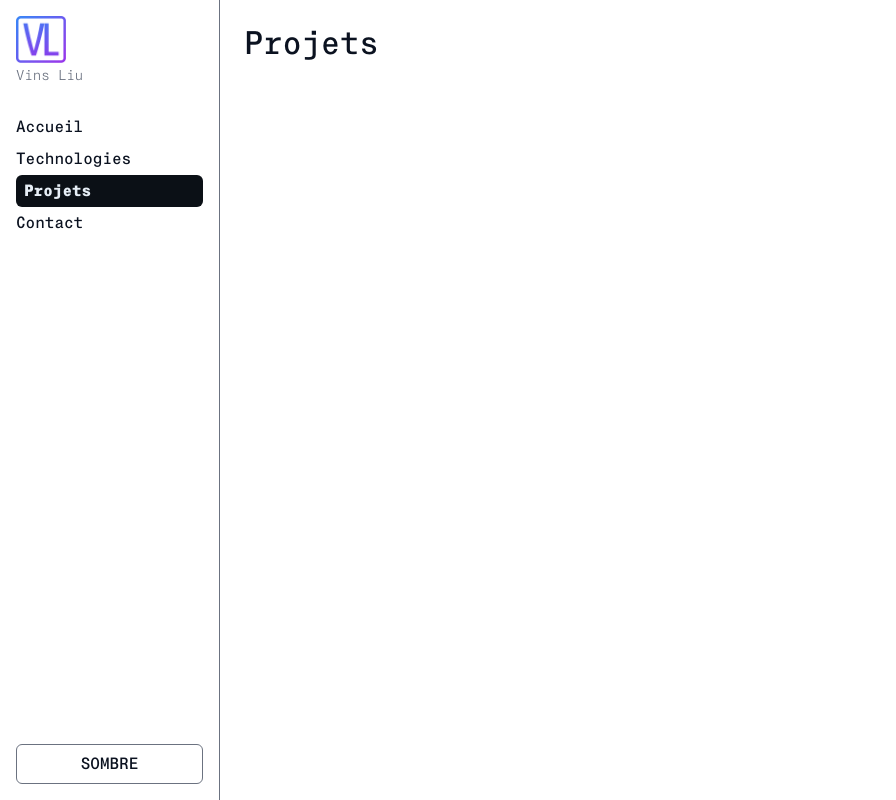
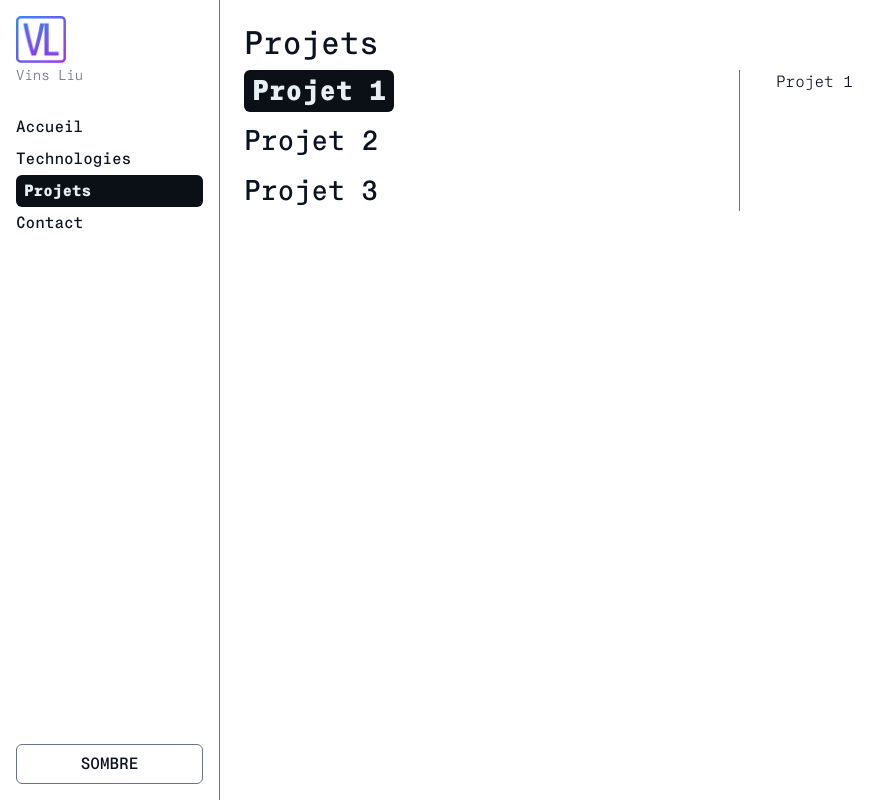
Before and after one commit to vinsliu/didactic-potato, a React (Vite) app: page /didactic-potato/projects in a window 1280 px wide. Shown: the whole page, without its empty margins (0-896 px from the left). Built offline with nearby package versions, Linux system fonts and the light colour scheme.

Commit message:
SplitPanel component

```diff
--- a/src/assets/css/style.css
+++ b/src/assets/css/style.css
@@ -166,81 +166,68 @@
   box-shadow: none;
 }
 
-.page-section--grid {
+.split-panel {
   display: grid;
   grid-template-columns: 1fr;
   grid-auto-rows: auto;
   gap: 1rem;
 }
-.page-section--grid > :nth-child(1) {
-  margin: 0 0 0.5rem 0;
-}
-@media (min-width: 720px) {
-  .page-section--grid {
-    grid-template-columns: 1fr 1fr;
-    grid-template-rows: auto 1fr;
-    gap: 1rem;
-  }
-  .page-section--grid > :nth-child(1) {
-    grid-column: 1/-1;
-    grid-row: 1/2;
-  }
-  .page-section--grid > :nth-child(2) {
-    grid-column: 1/2;
-    grid-row: 2/3;
-    align-self: start;
-    padding-right: 0.5rem;
-    border-right: 1px solid var(--muted);
-  }
-  .page-section--grid > :nth-child(3) {
-    grid-column: 2/3;
-    grid-row: 2/3;
-    padding-left: 1rem;
-  }
-}
-
-/* Styles specific to the Technologies page */
-.technologies h2 {
-  margin: 0 0 0.5rem 0;
-}
-.technologies .tech-grid {
+.split-panel .split-controls {
   display: flex;
   flex-direction: column;
   gap: 0.5rem;
 }
-.technologies .tech-grid h3 {
+.split-panel .split-controls h3 {
   margin: 0;
 }
-.technologies .tech-grid .nav-link {
+.split-panel .split-controls .nav-link {
   display: inline-block;
   padding: 0.25rem 0;
   color: var(--text);
   border-radius: 6px;
   transition: background-color 150ms ease, color 150ms ease, padding-left 150ms ease, padding-right 150ms ease;
 }
-.technologies .tech-grid .nav-link:hover {
+.split-panel .split-controls .nav-link:hover {
   background: var(--hover-bg);
   color: var(--hover-text);
   padding-left: 0.5rem;
   padding-right: 0.5rem;
 }
-.technologies .tech-grid .nav-link.active {
+.split-panel .split-controls .nav-link.active {
   font-weight: 600;
   background: var(--hover-bg);
   color: var(--hover-text);
   padding-left: 0.5rem;
   padding-right: 0.5rem;
 }
-.technologies .tech-panels {
+.split-panel .split-content {
   margin-top: 0;
 }
-.technologies .tech-panels .tech-panel {
+.split-panel .split-content .split-item {
   display: none;
 }
-.technologies .tech-panels .tech-panel.is-active {
+.split-panel .split-content .split-item.is-active {
   display: block;
 }
+@media (min-width: 720px) {
+  .split-panel {
+    grid-template-columns: 1fr 1fr;
+    align-items: start;
+    gap: 1.25rem;
+  }
+  .split-panel .split-controls {
+    padding-right: 0.5rem;
+    border-right: 1px solid var(--muted);
+  }
+  .split-panel .split-content {
+    padding-left: 1rem;
+  }
+}
 
+/* Technologies page styles
+   Most of the layout and component presentation is handled by
+   `components/_tech-split.scss` (TechSplit component). Keep this file
+   for any page-specific overrides in the future. */
 /* Home page specific styles (placeholder) */
 .home-page .hero {
   margin-bottom: 1.5rem;
--- a/src/assets/scss/components/_index.scss
+++ b/src/assets/scss/components/_index.scss
@@ -8,4 +8,4 @@
 // Import component partials
 @import "nav";
 @import "header";
-@import "page-section-grid";
+@import "split-panel";
--- /dev/null
+++ b/src/assets/scss/components/_split-panel.scss
@@ -0,0 +1,56 @@
+// Component: Split panel
+// Styles for the generic SplitPanel component. Kept under components
+// so the component is portable across pages.
+
+.split-panel {
+  // Layout: stacked on small screens, two columns on wider screens
+  display: grid;
+  grid-template-columns: 1fr;
+  grid-auto-rows: auto;
+  gap: 1rem;
+
+  // Controls occupy the first slot, content flows after
+  .split-controls {
+    display: flex;
+    flex-direction: column;
+    gap: 0.5rem;
+
+    h3 { margin: 0; }
+
+    .nav-link {
+      display: inline-block;
+      padding: 0.25rem 0;
+      color: var(--text);
+      border-radius: 6px;
+      transition: background-color 150ms ease, color 150ms ease, padding-left 150ms ease, padding-right 150ms ease;
+
+      &:hover { background: var(--hover-bg); color: var(--hover-text); padding-left: 0.5rem; padding-right: 0.5rem; }
+
+      &.active { font-weight: 600; background: var(--hover-bg); color: var(--hover-text); padding-left: 0.5rem; padding-right: 0.5rem; }
+    }
+  }
+
+  .split-content {
+    margin-top: 0;
+
+    .split-item { display: none; }
+    .split-item.is-active { display: block; }
+  }
+
+  @media (min-width: 720px) {
+    // Desktop: left column for controls, right for content
+    grid-template-columns: 1fr 1fr;
+    align-items: start;
+    gap: 1.25rem;
+
+    .split-controls {
+      // left column styling
+      padding-right: 0.5rem;
+      border-right: 1px solid var(--muted);
+    }
+
+    .split-content {
+      padding-left: 1rem;
+    }
+  }
+}
--- /dev/null
+++ b/src/components/SplitPanel.jsx
@@ -0,0 +1,68 @@
+import React, { useState, useEffect } from "react";
+
+export default function SplitPanel({ sections = [], storageKey = "splitpanel.active", className = "" }) {
+  // local state persisted to localStorage (per-component key)
+  const [active, setActive] = useState(null);
+
+  useEffect(() => {
+    try {
+      const stored = localStorage.getItem(storageKey);
+      if (stored && sections.some((s) => s.id === stored)) {
+        setActive(stored);
+      }
+    } catch {
+      // ignore
+    }
+    // eslint-disable-next-line react-hooks/exhaustive-deps
+  }, []);
+
+  function toggle(id) {
+    setActive((cur) => {
+      const next = cur === id ? null : id;
+      try {
+        if (next) localStorage.setItem(storageKey, next);
+        else localStorage.removeItem(storageKey);
+      } catch {
+        // ignore
+      }
+      return next;
+    });
+  }
+
+  const effectiveActive = active ?? sections[0]?.id ?? null;
+
+  return (
+    // The component root is only responsible for the split controls and
+    // the panels. The page should render the title outside if required.
+    <div className={"split-panel " + (className || "")}>
+      <div className="split-controls">
+        {sections.map((s) => (
+          <h3 key={s.id}>
+            <button
+              type="button"
+              className={"nav-link split-toggle" + (effectiveActive === s.id ? " active" : "")}
+              onClick={() => toggle(s.id)}
+              aria-expanded={effectiveActive === s.id}
+              aria-controls={s.id}
+            >
+              {s.label}
+            </button>
+          </h3>
+        ))}
+      </div>
+
+      <div className="split-content">
+        {sections.map((s) => (
+          <section
+            key={s.id}
+            id={s.id}
+            className={"split-item" + (effectiveActive === s.id ? " is-active" : "")}
+            aria-hidden={effectiveActive !== s.id}
+          >
+            {s.content}
+          </section>
+        ))}
+      </div>
+    </div>
+  );
+}
--- a/src/pages/Projects.jsx
+++ b/src/pages/Projects.jsx
@@ -1,7 +1,41 @@
+import SplitPanel from "../components/SplitPanel";
+
 export default function Projects() {
+  const projects = [
+    {
+      id: "One",
+      label: "Projet 1",
+      content: (
+        <>
+          <p>Projet 1</p>
+        </>
+      ),
+    },
+    {
+      id: "Two",
+      label: "Projet 2",
+      content: (
+        <>
+          <p>Projet 2</p>
+        </>
+      ),
+    },
+    {
+      id: "Three",
+      label: "Projet 3",
+      content: (
+        <>
+          <p>Projet 3</p>
+        </>
+      ),
+    },
+  ];
+
   return (
-    <section className="projects-page page-section page-section--grid">
+    <section classlabel="projects-page page-section">
       <h2>Projets</h2>
+
+      <SplitPanel sections={projects} storageKey="projects.active" />
     </section>
   );
 }
--- a/src/pages/Technologies.jsx
+++ b/src/pages/Technologies.jsx
@@ -1,4 +1,4 @@
-import { useState, useEffect } from "react";
+import SplitPanel from "../components/SplitPanel";
 
 export default function Technologies() {
   const technologies = [
@@ -103,78 +103,13 @@
     },
   ];
 
-  const [active, setActive] = useState(null);
-
-  useEffect(() => {
-    // Read persisted selection from localStorage (if any) on mount.
-    try {
-      const stored = localStorage.getItem("technologies.active");
-      if (stored && technologies.some((t) => t.id === stored)) {
-        setActive(stored);
-      }
-    } catch {
-      // ignore (no localStorage available)
-    }
-    // eslint-disable-next-line react-hooks/exhaustive-deps
-  }, []);
-
-  function toggle(id) {
-    setActive((cur) => {
-      const next = cur === id ? null : id;
-
-      try {
-        if (next) {
-          localStorage.setItem("technologies.active", next);
-        } else {
-          localStorage.removeItem("technologies.active");
-        }
-      } catch {
-        // ignore
-      }
-
-      return next;
-    });
-  }
-
-  const effectiveActive = active ?? technologies[0]?.id ?? null;
-
   return (
-    <section className="technologies page-section page-section--grid">
+    <section className="technologies page-section">
       <h2>Technologies</h2>
-
-      <div className="tech-grid">
-        {technologies.map((s) => (
-          <h3 key={s.id}>
-            <button
-              type="button"
-              className={
-                "nav-link tech-toggle" +
-                (effectiveActive === s.id ? " active" : "")
-              }
-              onClick={() => toggle(s.id)}
-              aria-expanded={effectiveActive === s.id}
-              aria-controls={s.id}
-            >
-              {s.label}
-            </button>
-          </h3>
-        ))}
-      </div>
-
-      <div className="tech-panels">
-        {technologies.map((s) => (
-          <section
-            key={s.id}
-            id={s.id}
-            className={
-              "tech-panel" + (effectiveActive === s.id ? " is-active" : "")
-            }
-            aria-hidden={effectiveActive !== s.id}
-          >
-            {s.content}
-          </section>
-        ))}
-      </div>
+      <SplitPanel
+        sections={technologies}
+        storageKey="technologies.active"
+      />
     </section>
   );
 }
```
Also changed, not shown: src/assets/scss/pages/_technologies.scss (+4 -35 lines), 1 other file (tests, documents, lock files or other folders).
